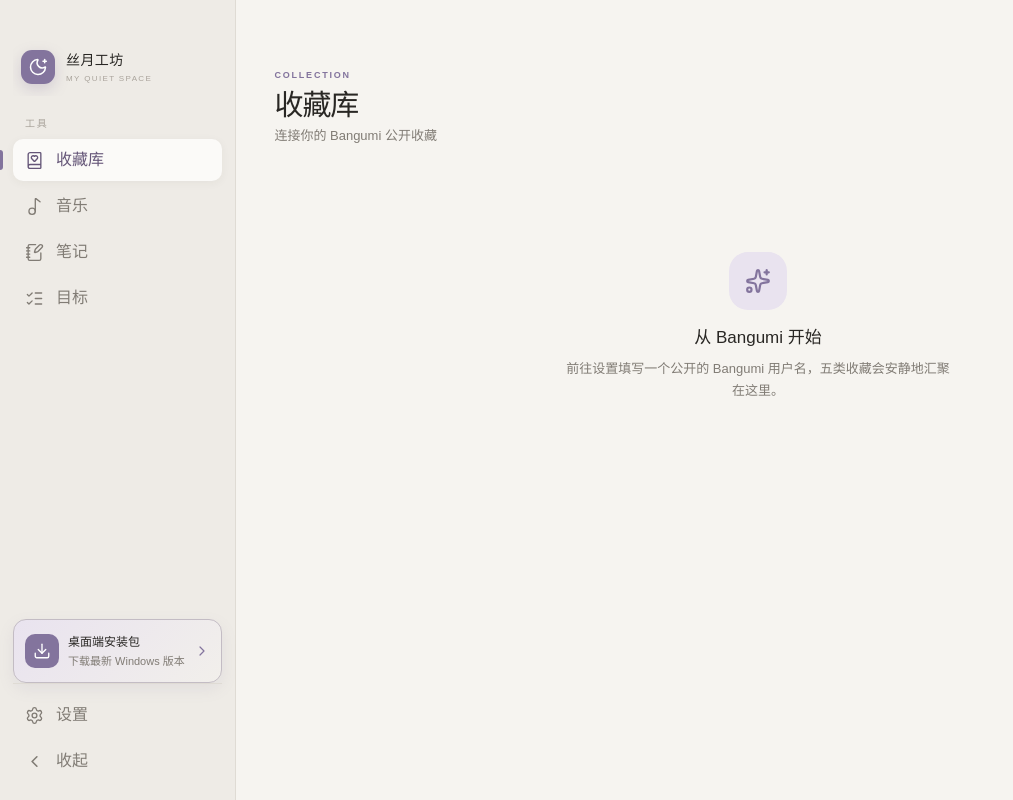
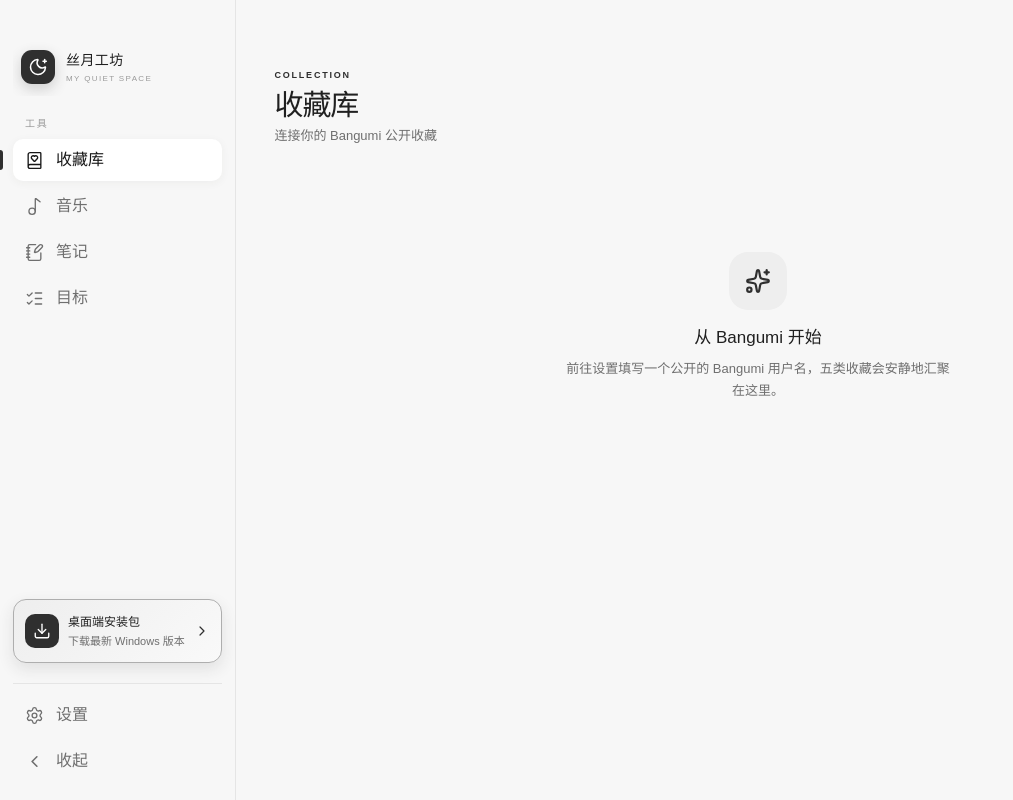
Before and after one commit to pandorava7/sylunae-workshop, a React (Vite) app: page / in a window 1280 px wide. Shown: the whole page, without its empty margins (0-1013 px from the left). Built offline with nearby package versions, Linux system fonts and the light colour scheme; a web font is replaced by a local one.

Commit message:
修改网页默认配色为黑白灰 & Logo更新

```diff
--- a/electron/main/index.ts
+++ b/electron/main/index.ts
@@ -44,9 +44,10 @@
     height: 880,
     minWidth: 900,
     minHeight: 620,
-    backgroundColor: '#f5f3ef',
+    backgroundColor: '#f7f7f7',
+    icon: app.isPackaged ? undefined : fileURLToPath(new URL('../../build/icon.png', import.meta.url)),
     titleBarStyle: 'hidden',
-    titleBarOverlay: { color: '#00000000', symbolColor: '#77736d', height: 42 },
+    titleBarOverlay: { color: '#00000000', symbolColor: '#6f6f6f', height: 42 },
     webPreferences: {
       preload: fileURLToPath(new URL('../preload/index.mjs', import.meta.url)),
       contextIsolation: true,
--- a/index.html
+++ b/index.html
@@ -3,7 +3,7 @@
   <head>
     <meta charset="UTF-8" />
     <meta name="viewport" content="width=device-width, initial-scale=1.0" />
-    <meta name="theme-color" content="#f5f3ef" />
+    <meta name="theme-color" content="#f7f7f7" />
     <link rel="icon" type="image/svg+xml" href="/icon.svg" />
     <meta http-equiv="Content-Security-Policy" content="default-src 'self'; script-src 'self'; style-src 'self' 'unsafe-inline' https://fonts.googleapis.com; font-src 'self' https://fonts.gstatic.com; img-src 'self' data: https:; connect-src 'self' https://api.bgm.tv ws:; media-src 'self' siyue-media: blob:; object-src 'none'; base-uri 'self'" />
     <title>丝月工坊</title>
--- a/src/components/Sidebar.tsx
+++ b/src/components/Sidebar.tsx
@@ -59,11 +59,11 @@
         {tools.map(({ id, label, icon: Icon }) => <button key={id} className={active === id ? 'active' : ''} onClick={() => select(id)} title={label}>
           <Icon size={19} strokeWidth={1.7} /><span>{label}</span>
         </button>)}
-        <button className="desktop-download-card" onClick={downloadDesktopApp} title="下载桌面端安装包">
+        {!window.siyue && <button className="desktop-download-card" onClick={downloadDesktopApp} title="下载桌面端安装包">
           <span className="download-card-icon"><Download size={18} strokeWidth={1.8} /></span>
           <span className="download-card-copy"><strong>桌面端安装包</strong><small>下载最新 Windows 版本</small></span>
           <ChevronRight className="download-card-arrow" size={16} strokeWidth={1.8} />
-        </button>
+        </button>}
       </nav>
       <div className="sidebar-footer">
         <button className={settingsOpen ? 'active' : ''} onClick={openSettings} title="设置" aria-haspopup="dialog" aria-expanded={settingsOpen}>
--- a/src/data/repository.ts
+++ b/src/data/repository.ts
@@ -1,7 +1,7 @@
 import Dexie, { type EntityTable } from 'dexie'
 import { createDefaultSnapshot } from '../shared/defaults'
 import type { AppSnapshot } from '../shared/types'
-import { normalizeThemePalettes } from '../shared/theme'
+import { migrateDefaultThemePalettes } from '../shared/theme'
 
 interface StateRow { id: number; snapshot: AppSnapshot }
 
@@ -22,7 +22,7 @@
     ...defaults,
     ...snapshot,
     version: 1,
-    settings: { ...defaults.settings, ...snapshot.settings, themePalettes: normalizeThemePalettes(snapshot.settings?.themePalettes) },
+    settings: { ...defaults.settings, ...snapshot.settings, themePalettes: migrateDefaultThemePalettes(snapshot.settings?.themePalettes) },
     tracks: snapshot.tracks ?? [],
     folders: snapshot.folders ?? [],
     notes: snapshot.notes ?? [],
--- a/src/shared/theme.ts
+++ b/src/shared/theme.ts
@@ -42,6 +42,21 @@
 
 export const defaultThemePalettes: ThemePalettes = {
   light: {
+    bg: '#f7f7f7', surface: '#ffffff', surface2: '#f3f3f3', surface3: '#e9e9e9', sidebarBg: '#f7f7f7',
+    text: '#202020', mutedText: '#6f6f6f', faint: '#9b9b9b', line: '#e5e5e5', brand: '#2f2f2f',
+    accentSoft: '#eeeeee', accentDeep: '#171717', danger: '#c94a4a', dangerSoft: '#f9eaea',
+    success: '#4f8060', successSoft: '#eaf3ed',
+  },
+  dark: {
+    bg: '#171717', surface: '#1f1f1f', surface2: '#292929', surface3: '#333333', sidebarBg: '#1b1b1b',
+    text: '#ededed', mutedText: '#a1a1a1', faint: '#6f6f6f', line: '#333333', brand: '#ededed',
+    accentSoft: '#2c2c2c', accentDeep: '#ffffff', danger: '#df7070', dangerSoft: '#382323',
+    success: '#76a985', successSoft: '#233128',
+  },
+}
+
+const legacyDefaultThemePalettes: ThemePalettes = {
+  light: {
     bg: '#f6f4f0', surface: '#fbfaf8', surface2: '#f0ede8', surface3: '#e9e5df', sidebarBg: '#eeebe6',
     text: '#292724', mutedText: '#817c75', faint: '#aaa49c', line: '#dfdbd4', brand: '#83749d',
     accentSoft: '#e9e3ef', accentDeep: '#655678', danger: '#b65d5d', dangerSoft: '#f5e6e4',
@@ -76,7 +91,7 @@
 
 export function accessibleForeground(...backgrounds: string[]) {
   const candidateScore = (foreground: string) => Math.min(...backgrounds.map((background) => contrastRatio(foreground, background)))
-  return candidateScore('#ffffff') >= candidateScore('#292724') ? '#ffffff' : '#292724'
+  return candidateScore('#ffffff') >= candidateScore('#202020') ? '#ffffff' : '#202020'
 }
 
 export function getThemeContrastIssues(palettes: ThemePalettes): ThemeContrastIssue[] {
@@ -124,6 +139,13 @@
   }
 }
 
+export function migrateDefaultThemePalettes(value?: Partial<Record<'light' | 'dark', Partial<ThemePalette>>>): ThemePalettes {
+  const palettes = normalizeThemePalettes(value)
+  const isLegacyDefault = (['light', 'dark'] as const).every((mode) =>
+    themeColorFields.every(({ key }) => palettes[mode][key] === legacyDefaultThemePalettes[mode][key]))
+  return isLegacyDefault ? defaultThemePalettes : palettes
+}
+
 export function serializeThemePalettes(palettes: ThemePalettes): string {
   const block = (selector: string, palette: ThemePalette) => `${selector} {\n${themeColorFields.map(({ key }) => `  ${themeCssVariables[key]}: ${palette[key]};`).join('\n')}\n}`
   return `/* 丝月工坊全局配色：只修改 #RRGGBB 色码；不要添加 --primary-foreground 或 --destructive-foreground，按钮文字由系统自动计算。 */\n\n${block(':root', palettes.light)}\n\n${block(":root[data-theme='dark']", palettes.dark)}`
--- a/src/styles.css
+++ b/src/styles.css
@@ -16,25 +16,25 @@
 :root {
   font-family: 'Chill Round', 'DM Sans', 'Noto Sans SC', 'Microsoft YaHei', sans-serif;
   /* font-family: 'DM Sans', 'Noto Sans SC', 'Microsoft YaHei', sans-serif; */
-  color: #292724;
-  background: #f6f4f0;
+  color: #202020;
+  background: #f7f7f7;
   font-synthesis: none;
-  --bg: #f6f4f0;
-  --surface: #fbfaf8;
-  --surface-2: #f0ede8;
-  --surface-3: #e9e5df;
-  --sidebar-bg: #eeebe6;
-  --text: #292724;
-  --muted-text: #817c75;
-  --faint: #aaa49c;
-  --line: #dfdbd4;
-  --brand: #83749d;
-  --accent-soft: #e9e3ef;
-  --accent-deep: #655678;
-  --danger: #b65d5d;
-  --danger-soft: #f5e6e4;
-  --success: #5f826b;
-  --success-soft: #e4eee6;
+  --bg: #f7f7f7;
+  --surface: #ffffff;
+  --surface-2: #f3f3f3;
+  --surface-3: #e9e9e9;
+  --sidebar-bg: #f7f7f7;
+  --text: #202020;
+  --muted-text: #6f6f6f;
+  --faint: #9b9b9b;
+  --line: #e5e5e5;
+  --brand: #2f2f2f;
+  --accent-soft: #eeeeee;
+  --accent-deep: #171717;
+  --danger: #c94a4a;
+  --danger-soft: #f9eaea;
+  --success: #4f8060;
+  --success-soft: #eaf3ed;
   --shadow: 0 16px 45px rgba(51, 45, 38, .09);
   --card-radius: 14px;
   --radius: 0.625rem;
@@ -45,7 +45,6 @@
   --popover: var(--surface);
   --popover-foreground: var(--text);
   --primary: var(--brand);
-  --primary-foreground: #ffffff;
   --secondary: var(--surface-2);
   --secondary-foreground: var(--text);
   --muted: var(--surface-2);
@@ -53,7 +52,6 @@
   --accent: var(--accent-soft);
   --accent-foreground: var(--accent-deep);
   --destructive: var(--danger);
-  --destructive-foreground: #ffffff;
   --input: var(--line);
   --border: var(--line);
   --ring: var(--brand);
@@ -65,7 +63,7 @@
   --sidebar: var(--sidebar-bg);
   --sidebar-foreground: var(--text);
   --sidebar-primary: var(--brand);
-  --sidebar-primary-foreground: var(--primary-foreground);
+  --sidebar-primary-foreground: var(--text);
   --sidebar-accent: var(--surface);
   --sidebar-accent-foreground: var(--accent-deep);
   --sidebar-border: var(--line);
@@ -73,24 +71,24 @@
 }
 
 :root[data-theme='dark'] {
-  color: #e9e6e1;
-  background: #171716;
-  --bg: #171716;
-  --surface: #1e1d1c;
-  --surface-2: #272523;
-  --surface-3: #302e2b;
-  --sidebar-bg: #1b1a19;
-  --text: #e9e6e1;
-  --muted-text: #a6a099;
-  --faint: #77716b;
-  --line: #373430;
-  --brand: #a99abd;
-  --accent-soft: #332d3b;
-  --accent-deep: #c4b5d4;
-  --danger: #d47d79;
-  --danger-soft: #3c2928;
-  --success: #83ad90;
-  --success-soft: #26352a;
+  color: #ededed;
+  background: #171717;
+  --bg: #171717;
+  --surface: #1f1f1f;
+  --surface-2: #292929;
+  --surface-3: #333333;
+  --sidebar-bg: #1b1b1b;
+  --text: #ededed;
+  --muted-text: #a1a1a1;
+  --faint: #6f6f6f;
+  --line: #333333;
+  --brand: #ededed;
+  --accent-soft: #2c2c2c;
+  --accent-deep: #ffffff;
+  --danger: #df7070;
+  --danger-soft: #382323;
+  --success: #76a985;
+  --success-soft: #233128;
   --shadow: 0 16px 50px rgba(0, 0, 0, .28);
 }
 
@@ -111,7 +109,7 @@
 .drag-region, .window-drag { -webkit-app-region: drag; position: absolute; top: 0; left: 0; right: 0; height: 38px; }
 .window-drag { z-index: 2; }
 .brand { height: 58px; padding: 7px 8px; display: flex; align-items: center; gap: 11px; overflow: hidden; white-space: nowrap; }
-.brand-mark { width: 34px; height: 34px; flex: 0 0 34px; display: grid; place-items: center; border-radius: 11px; background: var(--brand); color: var(--primary-foreground); box-shadow: 0 5px 14px color-mix(in srgb, var(--brand) 25%, transparent); }
+.brand-mark { width: 34px; height: 34px; flex: 0 0 34px; display: grid; place-items: center; border-radius: 11px; background: #2f2f2f; color: #ffffff; box-shadow: 0 5px 14px rgba(47, 47, 47, .2); }
 .brand-mark.small { width: 25px; height: 25px; flex-basis: 25px; border-radius: 8px; }
 .brand strong { display: block; font-size: 14px; letter-spacing: .03em; }
 .brand span { display: block; margin-top: 2px; font-size: 8px; color: var(--faint); letter-spacing: .17em; }
@@ -121,7 +119,7 @@
 .sidebar nav button:hover, .sidebar-footer button:hover { background: color-mix(in srgb, var(--surface) 68%, transparent); color: var(--text); }
 .sidebar nav button.active, .sidebar-footer button.active { background: var(--surface); color: var(--accent-deep); box-shadow: 0 2px 10px rgba(60, 52, 44, .05); }
 .sidebar nav button.active::before { content: ''; position: absolute; left: 0; width: 3px; height: 20px; background: var(--brand); border-radius: 0 4px 4px 0; }
-.sidebar .desktop-download-card { width: 100%; height: auto; min-height: 64px; margin: auto 0 0; padding: 10px 11px; display: flex; align-items: center; gap: 9px; overflow: visible; border: 1px solid color-mix(in srgb, var(--brand) 30%, var(--line)); border-radius: 13px; background: linear-gradient(135deg, var(--accent-soft), color-mix(in srgb, var(--sidebar-bg) 72%, var(--surface))); color: var(--accent-deep); text-align: left; white-space: normal; box-shadow: 0 6px 16px color-mix(in srgb, var(--brand) 11%, transparent); transition: transform .16s ease, border-color .16s ease, box-shadow .16s ease; }
+.sidebar .desktop-download-card { width: 100%; height: auto; min-height: 64px; margin: auto 0 20px; padding: 10px 11px; display: flex; align-items: center; gap: 9px; overflow: visible; border: 1px solid color-mix(in srgb, var(--brand) 30%, var(--line)); border-radius: 13px; background: linear-gradient(135deg, var(--accent-soft), color-mix(in srgb, var(--sidebar-bg) 72%, var(--surface))); color: var(--accent-deep); text-align: left; white-space: normal; box-shadow: 0 6px 16px color-mix(in srgb, var(--brand) 11%, transparent); transition: transform .16s ease, border-color .16s ease, box-shadow .16s ease; }
 .sidebar .desktop-download-card:hover { border-color: color-mix(in srgb, var(--brand) 58%, var(--line)); background: linear-gradient(135deg, color-mix(in srgb, var(--accent-soft) 82%, var(--surface)), color-mix(in srgb, var(--sidebar-bg) 58%, var(--surface))); box-shadow: 0 9px 20px color-mix(in srgb, var(--brand) 18%, transparent); color: var(--accent-deep); transform: translateY(-1px); }
 .download-card-icon { width: 34px; height: 34px; flex: 0 0 34px; display: grid; place-items: center; border-radius: 10px; background: var(--brand); color: var(--primary-foreground); }
 .download-card-copy { min-width: 0; flex: 1; }
@@ -476,6 +474,7 @@
   .sidebar.collapsed { width: 236px; }
   .sidebar.collapsed .brand div, .sidebar.collapsed button span { display: block; }
   .sidebar.collapsed button { justify-content: flex-start; padding: 0 12px; }
+  .sidebar .desktop-download-card { display: none; }
   .sidebar-backdrop { display: block; position: fixed; z-index: 35; inset: 0; border: 0; background: rgba(20, 18, 16, .32); }
   .mobile-menu { position: fixed; display: grid; place-items: center; z-index: 25; left: 16px; top: 13px; width: 34px; height: 34px; border: 1px solid var(--line); border-radius: 9px; background: var(--surface); }
   .window-drag { left: 58px; }
```
Also changed, not shown: public/icon.svg, 2 other files (tests, documents, lock files or other folders).
